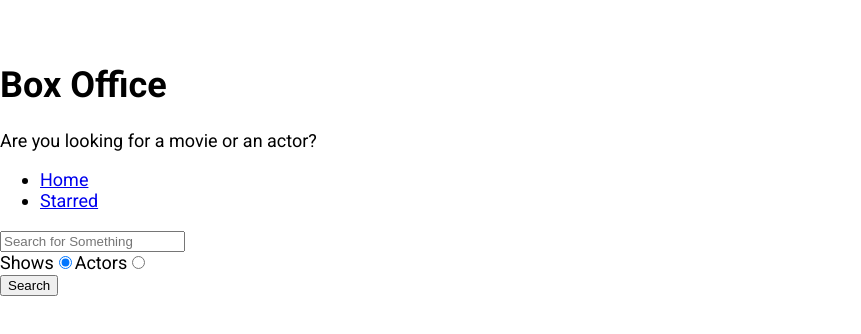
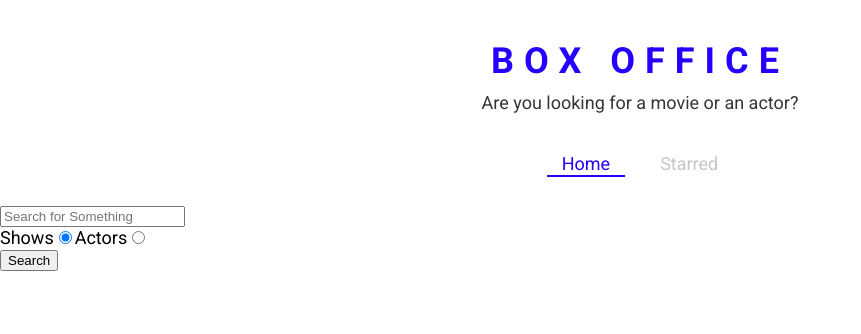
Before and after one commit to gauraxOO7/box-office-app, a React (Create React App) app: page / in a window 1280 px wide. Shown: the top 334 px of the page, without its empty margins (0-861 px from the left). Built offline with nearby package versions, Linux system fonts and the light colour scheme.

Commit message:
defined theme for styled components and created a few styled components

```diff
--- a/src/App.js
+++ b/src/App.js
@@ -1,21 +1,39 @@
 import React from 'react';
 import { Switch, Route } from 'react-router-dom';
+import { ThemeProvider } from 'styled-components';
 
 import Home from './pages/Home';
 import Show from './pages/Show';
 import Starred from './pages/Starred';
 
+
+const theme = {
+  mainColors: {
+    blue: '#2400ff',
+    gray: '#c6c6c6',
+    dark: '#353535',
+  },
+};
+
 function App() {
 
 return (
+  <ThemeProvider theme={theme}>
 <Switch>
-      <Route exact path="/"><Home /></Route>
-      <Route exact path="/starred"><Starred/></Route>
+      <Route exact path="/">
+        <Home />
+        </Route>
+      <Route exact path="/starred">
+        <Starred/>
+        </Route>
       <Route exact path="/show/:id">
-        <Show></Show>
+        <Show/>
       </Route>
-      <Route><div>Not found</div></Route>
+      <Route>
+        <div>Not found</div>
+      </Route>
 </Switch>
+</ThemeProvider>
     );
 }
 
--- a/src/components/Navs.js
+++ b/src/components/Navs.js
@@ -1,5 +1,6 @@
 import React from 'react'
-import {Link} from 'react-router-dom';
+import { useLocation } from 'react-router-dom';
+import { NavList,LinkStyled } from './Navs.styled';
 
 
 const LINKS = [
@@ -10,15 +11,20 @@
 
 
 const Navs = () => {
+const location = useLocation()
+
+
   return (
     <div>
-        <ul>
+        <NavList>
+
             {LINKS.map(item =>(
                 <li key={item.to}>
-                 <Link to={item.to}>{item.text}</Link>
+                 <LinkStyled to={item.to} className={item.to === location.pathname ? 'active': ''}>{item.text}</LinkStyled>
                 </li>
             ))}
-           </ul>
+
+           </NavList>
       </div>
   )
 }
--- /dev/null
+++ b/src/components/Navs.styled.js
@@ -0,0 +1,60 @@
+import styled from "styled-components";
+import { Link } from 'react-router-dom';
+
+export const NavList = styled.ul`
+  display: flex;
+  justify-content: center;
+  list-style: none;
+  margin: 0 0 30px;
+  padding: 0;
+`;
+
+export const LinkStyled = styled(Link)`
+  margin: 0 10px;
+  padding: 3px 15px;
+  position: relative;
+  text-decoration: none;
+  color: ${({ theme }) => theme.mainColors.gray};
+  &.active {
+    color: ${({ theme }) => theme.mainColors.blue};
+    &:after {
+      content: '';
+      position: absolute;
+      display: block;
+      height: 2px;
+      left: 0%;
+      bottom: 0;
+      background-color: ${({ theme }) => theme.mainColors.blue};
+      animation: slide-in 0.3s ease-in forwards;
+      @keyframes slide-in {
+        from {
+          left: 50%;
+          width: 0;
+        }
+        to {
+          left: 0%;
+          width: 100%;
+        }
+      }
+    }
+  }
+`;
+
+
+// Title.styled.js
+export const TitleWrapper = styled.div`
+  text-align: center;
+  margin: 0 0 40px;
+
+  h1 {
+    color: ${({ theme }) => theme.mainColors.blue};
+    letter-spacing: 10px;
+    text-transform: uppercase;
+    margin: 0 0 10px;
+  }
+
+  p {
+    color: ${({ theme }) => theme.mainColors.dark};
+    margin: 0;
+  }
+`;
--- a/src/components/Styled.js
+++ b/src/components/Styled.js
@@ -42,7 +42,7 @@
   display: inline-block;
   width: 18px;
   height: 18px;
-  background-color:${props => (props.active ? '#ffc806':'#ddd')};
+  background-color : ${props => (props.active ? '#ffc806':'#ddd')};
   clip-path: polygon(
     50% 0%,
     61% 35%,
--- a/src/components/Title.js
+++ b/src/components/Title.js
@@ -1,11 +1,12 @@
 import React from 'react'
+import { TitleWrapper } from './Navs.styled'
 
 const Title = ({title , subtitle}) => {
   return (
-    <div>
+    <TitleWrapper>
       <h1>{title}</h1>
       <p>{subtitle}</p>
-    </div>
+    </TitleWrapper>
   )
 }
 
```
Also changed, not shown: src/components/Title.styled.js (added, +18 -0 lines).
